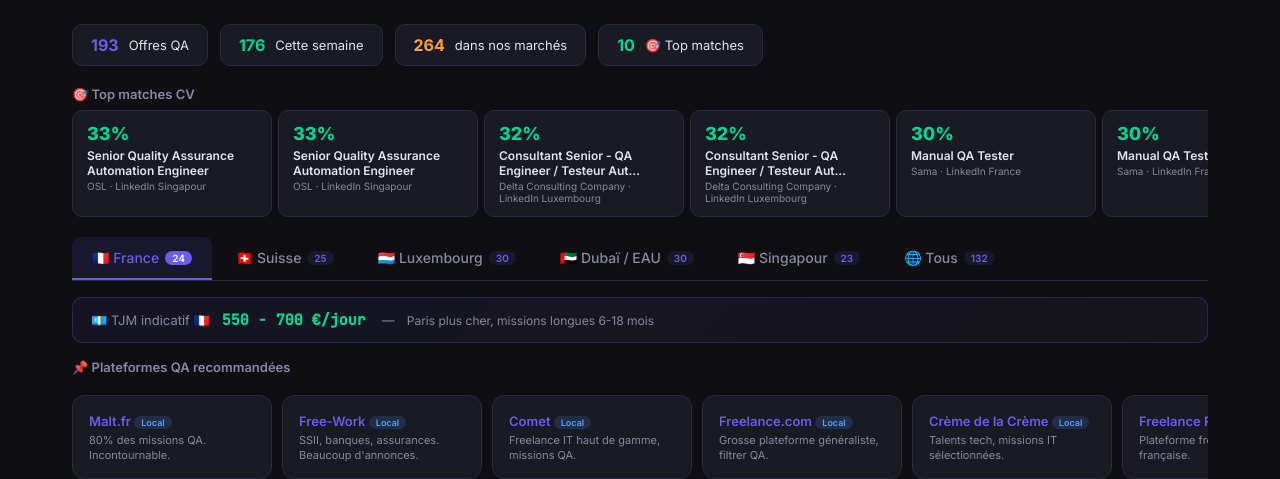
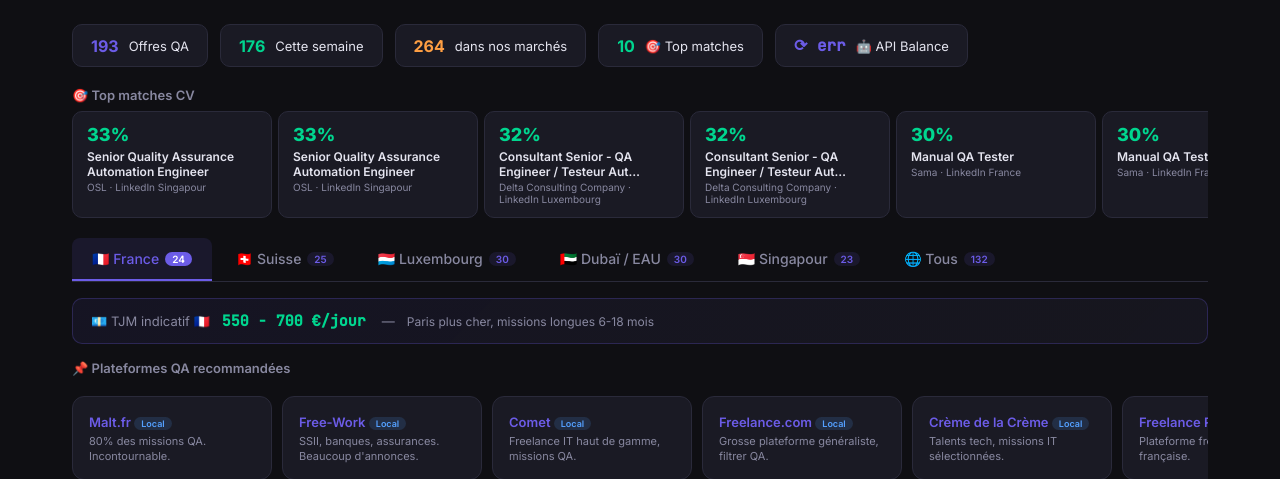
Before and after one commit to AtmanTest/jobhunt, a Flask app: page / in a window 1280 px wide. Shown: the part 57-536 px from the top of the page. Run offline with Flask 3, Linux system fonts and the light colour scheme; data comes from the database, SQL or seed files in the repository; both versions use the stored data as it was after the commit; data that the repository does not hold is empty.

Commit message:
feat: widget solde DeepSeek live sur le dashboard

```diff
--- a/app.py
+++ b/app.py
@@ -575,6 +575,41 @@ def api_stats_advanced():
     return jsonify(stats)
 
 
+@app.route("/api/deepseek/balance")
+def api_deepseek_balance():
+    """Live DeepSeek balance depuis l'API officielle."""
+    api_key = os.environ.get("DEEPSEEK_API_KEY", "")
+    if not api_key:
+        env_file = os.path.expanduser("~/.hermes/.env")
+        if os.path.exists(env_file):
+            with open(env_file) as f:
+                for line in f:
+                    if line.startswith("DEEPSEEK_API_KEY="):
+                        api_key = line.split("=", 1)[1].strip().strip("\"'")
+                        break
+    if not api_key:
+        return jsonify({"error": "No API key", "balance": 0, "currency": "USD", "live": False}), 200
+
+    try:
+        resp = requests.get(
+            "https://api.deepseek.com/user/balance",
+            headers={"Authorization": f"Bearer {api_key}", "Accept": "application/json"},
+            timeout=10
+        )
+        if resp.status_code == 200:
+            data = resp.json()
+            for b in data.get("balance_infos", []):
+                return jsonify({
+                    "balance": float(b.get("total_balance", 0)),
+                    "topped_up": float(b.get("topped_up_balance", 0)),
+                    "currency": b.get("currency", "USD"),
+                    "live": True
+                })
+        return jsonify({"error": f"API error {resp.status_code}", "balance": 0, "live": False}), 200
+    except Exception as e:
+        return jsonify({"balance": 0, "error": str(e), "live": False}), 200
+
+
 @app.route("/api/jobs/saved")
 def api_saved_jobs():
     """Get saved (bookmarked) jobs."""
--- a/templates/dashboard.html
+++ b/templates/dashboard.html
@@ -107,6 +107,20 @@
         }
         .stat-chip .num.green { color: var(--green); }
         .stat-chip .num.orange { color: var(--orange); }
+        .stat-chip .num.red { color: var(--red); }
+        .balance-chip { transition: all 0.3s ease; }
+        .balance-chip .live-dot {
+            display: inline-block;
+            width: 6px;
+            height: 6px;
+            border-radius: 50%;
+            background: var(--green);
+            margin-right: 4px;
+            animation: pulse-dot 2s infinite;
+        }
+        .balance-chip .live-dot.off { background: var(--text-muted); animation: none; }
+        @keyframes pulse-dot { 0%, 100% { opacity: 1; } 50% { opacity: 0.4; } }
+        .balance-chip .num { font-family: 'JetBrains Mono', monospace; }
 
         /* Tabs */
         .tabs {
@@ -456,6 +470,10 @@
             <span class="num green">{{ top_matches|length }}</span>
             <span>🎯 Top matches</span>
         </div>
+        <div class="stat-chip balance-chip" id="balance-chip">
+            <span class="num" id="balance-value">⟳</span>
+            <span>🤖 API Balance</span>
+        </div>
     </div>
 
     <!-- Top matches section -->
@@ -705,6 +723,31 @@
             }
         });
     });
+
+    // Live DeepSeek balance widget — refresh every 60s
+    function fetchBalance() {
+        const chip = document.getElementById('balance-chip');
+        const val = document.getElementById('balance-value');
+        fetch('/api/deepseek/balance')
+            .then(r => r.json())
+            .then(data => {
+                if (data.live && data.balance > 0) {
+                    const color = data.balance < 2 ? 'red' : data.balance < 5 ? 'orange' : 'green';
+                    val.className = 'num ' + color;
+                    val.innerHTML = '● $' + data.balance.toFixed(2);
+                    chip.title = 'Top-up: $' + data.topped_up.toFixed(2) + ' · Live';
+                } else {
+                    val.className = 'num';
+                    val.innerHTML = data.live ? '$0.00' : '⟳ err';
+                }
+            })
+            .catch(() => {
+                val.className = 'num';
+                val.innerHTML = '⟳ err';
+            });
+    }
+    fetchBalance();
+    setInterval(fetchBalance, 60000);
 </script>
 </body>
 </html>
```
Also changed, not shown: jobs.db.
